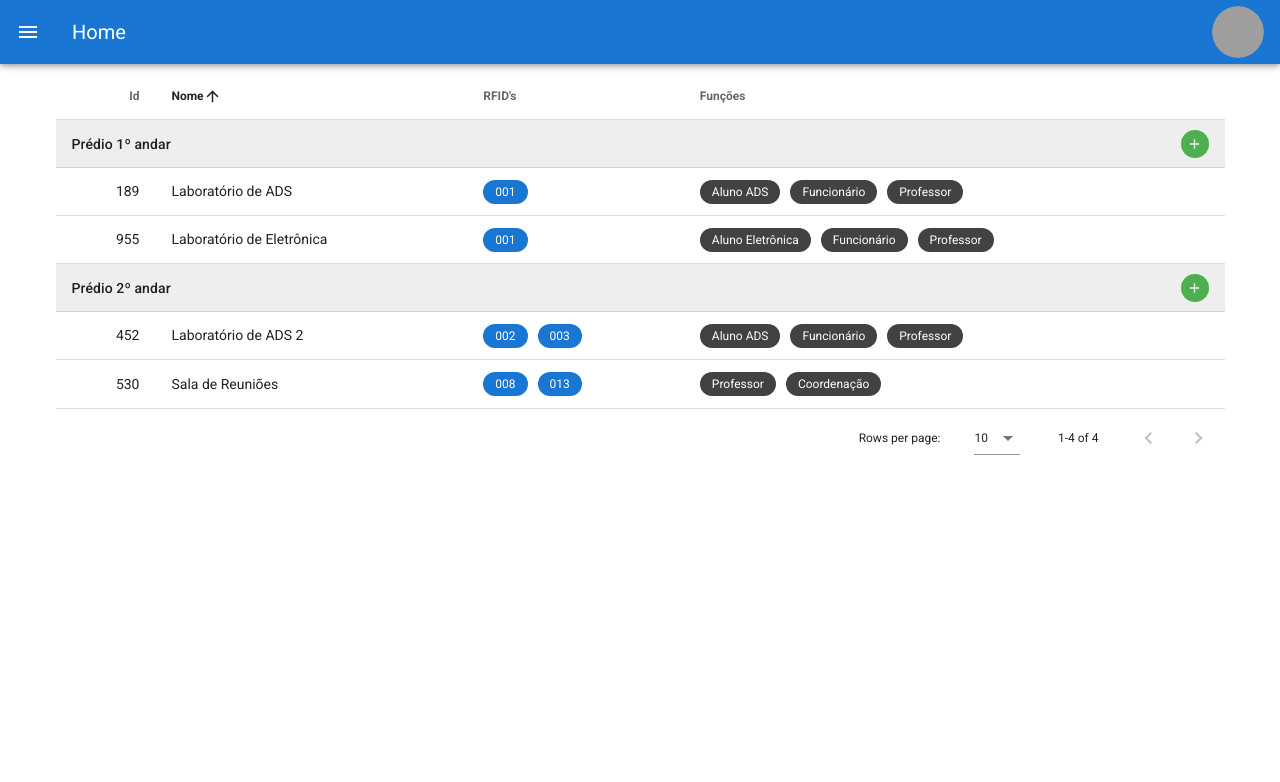
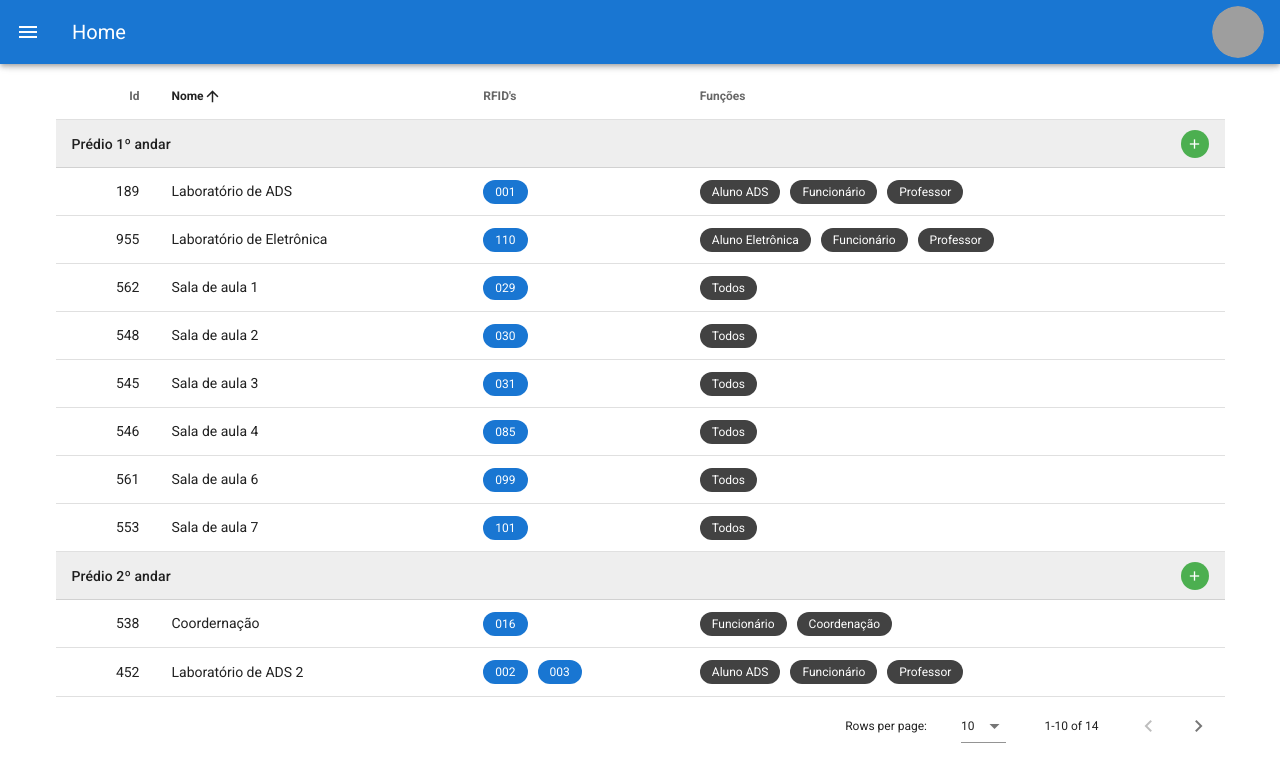
Before and after one commit to LuccasJSantos/access-control-vue, a Vue app: page /locations in a window 1280 px wide. Shown: the top 782 px of the page. Built offline with nearby package versions, Linux system fonts and the light colour scheme; grey boxes are pictures that could not be loaded.

Commit message:
test(mock): add more data samples to the Locations view

```diff
--- a/src/views/Locations.vue
+++ b/src/views/Locations.vue
@@ -80,12 +80,13 @@
             <v-combobox
               v-model="addingSensor.roles"
               :items="[
+                'Todos',
                 'Aluno Robótica',
                 'Aluno ADS',
                 'Aluno Eletrônica',
+                'Coordenação',
                 'Funcionário',
                 'Professor',
-                'Coordenação',
               ]"
               multiple
               chips
@@ -159,7 +160,7 @@ export default {
           id: "955",
           Mapa: "Prédio 1º andar",
           name: "Laboratório de Eletrônica",
-          RFID: ["001"],
+          RFID: ["110"],
           roles: ["Aluno Eletrônica", "Funcionário", "Professor"],
         },
         {
@@ -176,8 +177,77 @@ export default {
           RFID: ["008", "013"],
           roles: ["Professor", "Coordenação"],
         },
+        {
+          id: "538",
+          Mapa: "Prédio 2º andar",
+          name: "Coordernação",
+          RFID: ["016"],
+          roles: ["Funcionário", "Coordenação"],
+        },
+        {
+          id: "562",
+          Mapa: "Prédio 1º andar",
+          name: "Sala de aula 1",
+          RFID: ["029"],
+          roles: ["Todos"],
+        },
+        {
+          id: "548",
+          Mapa: "Prédio 1º andar",
+          name: "Sala de aula 2",
+          RFID: ["030"],
+          roles: ["Todos"],
+        },
+        {
+          id: "545",
+          Mapa: "Prédio 1º andar",
+          name: "Sala de aula 3",
+          RFID: ["031"],
+          roles: ["Todos"],
+        },
+        {
+          id: "546",
+          Mapa: "Prédio 1º andar",
+          name: "Sala de aula 4",
+          RFID: ["085"],
+          roles: ["Todos"],
+        },
+        {
+          id: "540",
+          Mapa: "Prédio 2º andar",
+          name: "Sala de aula 5",
+          RFID: ["095"],
+          roles: ["Todos"],
+        },
+        {
+          id: "561",
+          Mapa: "Prédio 1º andar",
+          name: "Sala de aula 6",
+          RFID: ["099"],
+          roles: ["Todos"],
+        },
+        {
+          id: "553",
+          Mapa: "Prédio 1º andar",
+          name: "Sala de aula 7",
+          RFID: ["101"],
+          roles: ["Todos"],
+        },
+        {
+          id: "556",
+          Mapa: "Prédio 2º andar",
+          name: "Sala de aula 8",
+          RFID: ["103"],
+          roles: ["Todos"],
+        },
+        {
+          id: "559",
+          Mapa: "Prédio 2º andar",
+          name: "Sala de aula 9",
+          RFID: ["104"],
+          roles: ["Todos"],
+        },
       ],
-      sensors: [],
     };
   },
   methods: {
```
